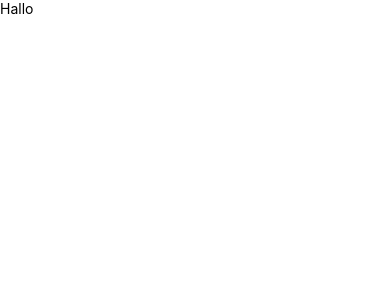
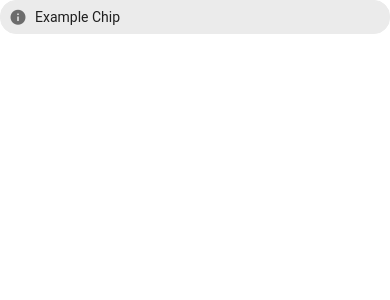
Before and after one commit to imderi/DreactNative, a React Native app: screen / in a window 390 px wide. Shown: the top 300 px of the page. Built offline with nearby package versions, Linux system fonts and the light colour scheme.

Commit message:
adding vector icons and sync with ios

```diff
--- a/App.js
+++ b/App.js
@@ -1,10 +1,10 @@
 import * as React from 'react';
-import { View, Text } from 'react-native'
+import { View } from 'react-native'
 import { Chip } from 'react-native-paper';
 
 const App = () => (
   <View>
-    <Text>Hallo</Text>
+    <Chip icon="information" onPress={() => console.log('Pressed')}>Example Chip</Chip>
   </View>
 );
 
```
Also changed, not shown: 2 other files (tests, documents, lock files or other folders).
